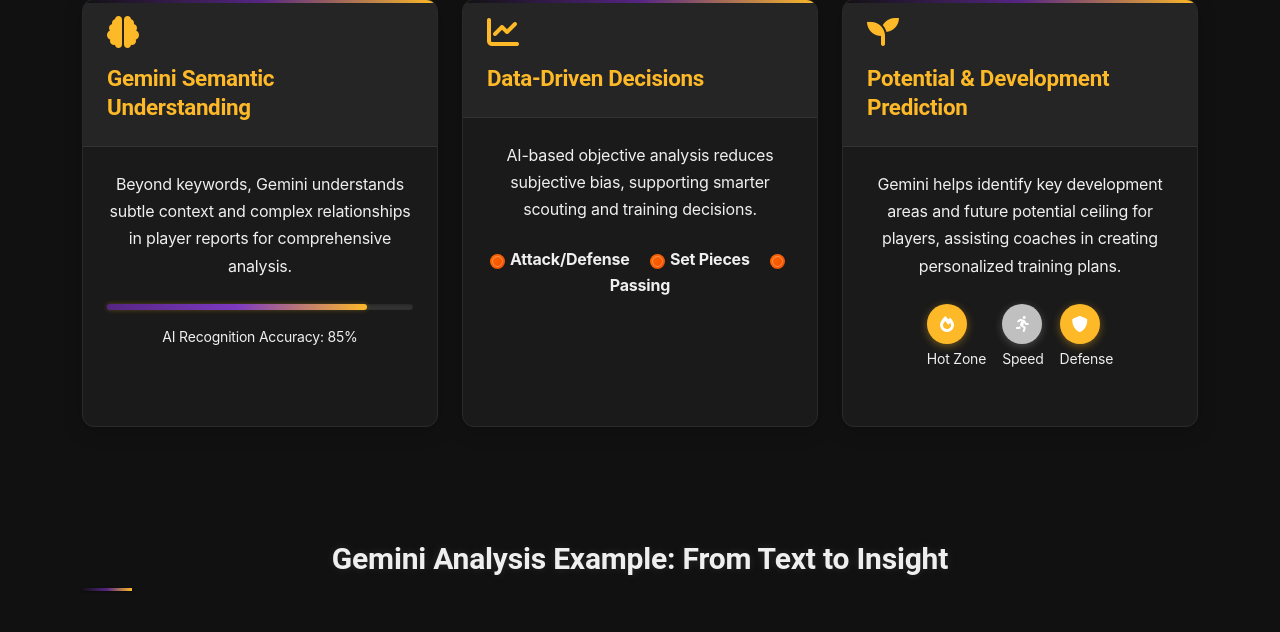
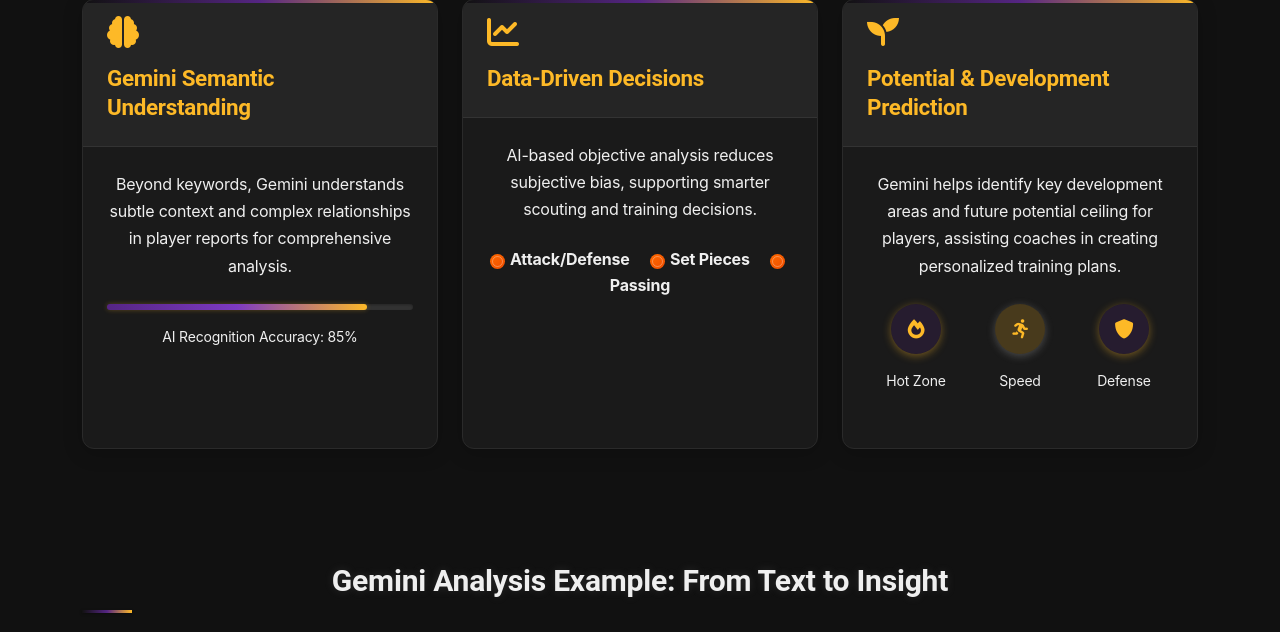
Before and after one commit to ziyusteve/CITS5505-AgileWebDev-GroupProject, a Flask app: page / in a window 1280 px wide. Shown: the part 699-1331 px from the top of the page. Run offline with Flask 3, Linux system fonts and the light colour scheme; some libraries are stand-ins or nearby versions.

Commit message:
Modify the icon position

```diff
--- a/app/templates/main/index.html
+++ b/app/templates/main/index.html
@@ -84,24 +84,24 @@
             </div>
             <div class="player-stat-body text-center">
                 <p>Gemini helps identify key development areas and future potential ceiling for players, assisting coaches in creating personalized training plans.</p>
-                <div class="d-flex justify-content-center mt-4">
-                    <div class="mx-2 text-center">
-                        <div class="skill-icon skill-icon-primary d-flex align-items-center justify-content-center">
+                <div class="d-flex justify-content-center align-items-center gap-4 mt-4">
+                    <div class="skill-icon-wrapper text-center">
+                        <div class="skill-icon skill-icon-primary">
                             <i class="fas fa-fire"></i>
                         </div>
-                        <small class="d-block mt-1">Hot Zone</small>
+                        <small class="d-block mt-2">Hot Zone</small>
                     </div>
-                    <div class="mx-2 text-center">
-                        <div class="skill-icon skill-icon-success d-flex align-items-center justify-content-center">
+                    <div class="skill-icon-wrapper text-center">
+                        <div class="skill-icon skill-icon-success">
                             <i class="fas fa-running"></i>
                         </div>
-                        <small class="d-block mt-1">Speed</small>
+                        <small class="d-block mt-2">Speed</small>
                     </div>
-                    <div class="mx-2 text-center">
-                        <div class="skill-icon skill-icon-primary d-flex align-items-center justify-content-center">
+                    <div class="skill-icon-wrapper text-center">
+                        <div class="skill-icon skill-icon-primary">
                             <i class="fas fa-shield-alt"></i>
                         </div>
-                        <small class="d-block mt-1">Defense</small>
+                        <small class="d-block mt-2">Defense</small>
                     </div>
                 </div>
             </div>
--- a/static/css/style.css
+++ b/static/css/style.css
@@ -1210,3 +1210,68 @@ p.lead {
         margin-top: 2rem;
     }
 }
+
+.benefit-icon-wrapper {
+    text-align: center;
+    height: 100%;
+    display: flex;
+    flex-direction: column;
+    align-items: center;
+}
+
+.benefit-icon-circle {
+    width: 80px;
+    height: 80px;
+    background: rgba(255, 255, 255, 0.1);
+    transition: transform 0.3s ease;
+}
+
+.benefit-icon-circle:hover {
+    transform: translateY(-5px);
+}
+
+.benefit-text {
+    margin: 0;
+    font-size: 0.9rem;
+    opacity: 0.9;
+}
+
+@media (max-width: 768px) {
+    .benefit-icon-wrapper {
+        margin-bottom: 2rem;
+    }
+}
+
+.skill-icon-wrapper {
+    display: flex;
+    flex-direction: column;
+    align-items: center;
+    width: 80px;
+}
+
+.skill-icon {
+    width: 50px;
+    height: 50px;
+    border-radius: 50%;
+    display: flex;
+    align-items: center;
+    justify-content: center;
+    margin-bottom: 0.5rem;
+}
+
+.skill-icon i {
+    font-size: 1.2rem;
+    color: #FDB927;
+}
+
+.skill-icon-primary {
+    background: rgba(85, 37, 131, 0.2);
+}
+
+.skill-icon-success {
+    background: rgba(253, 185, 39, 0.2);
+}
+
+.gap-4 {
+    gap: 1.5rem !important;
+}
```
